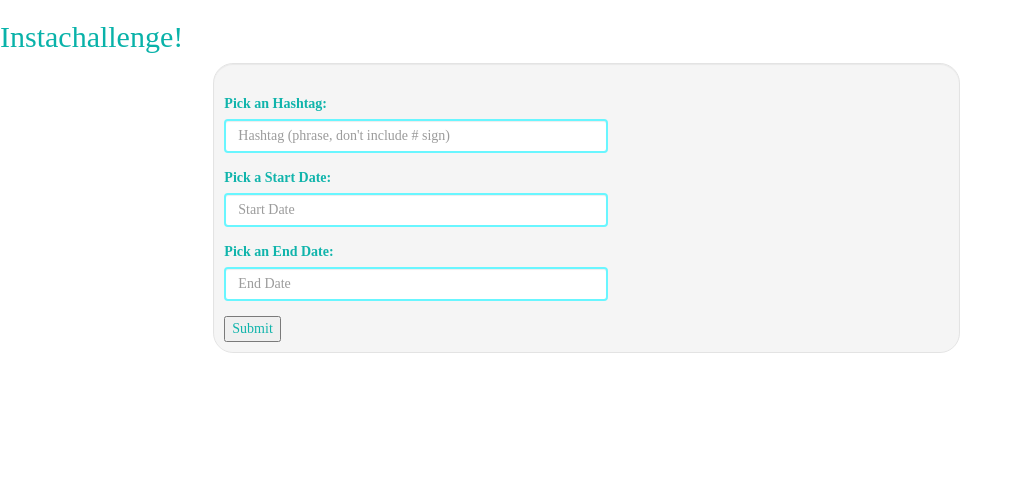
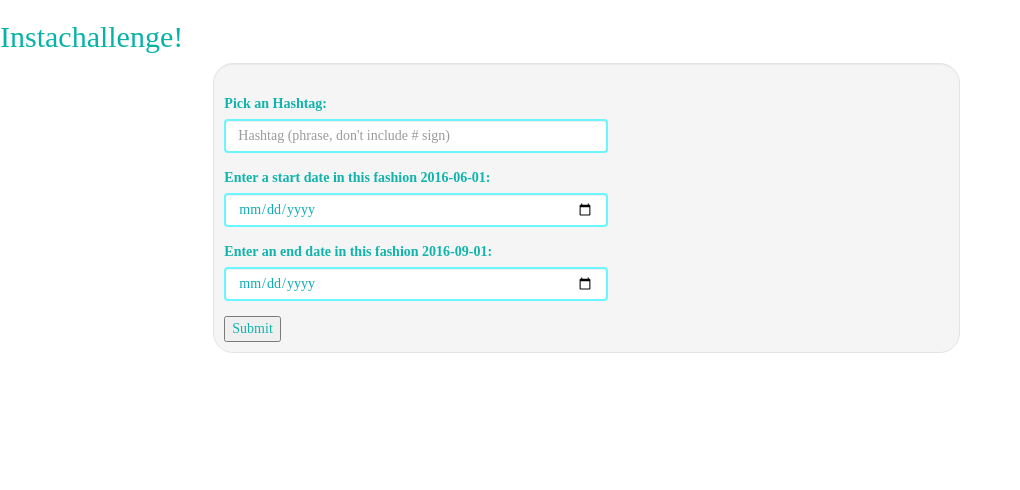
Before and after one commit to kelly4strength/instachallenge, a Flask app: page / in a window 1280 px wide. Shown: the top 490 px of the page, without its empty margins (0-1020 px from the left). Run offline with Flask 2, Linux system fonts and the light colour scheme; some libraries are stand-ins or nearby versions.

Commit message:
added date setup to HTML form, need to turn it into unix to compare it to the created_time on the captions-hashtags

```diff
--- a/model.py
+++ b/model.py
@@ -16,6 +16,7 @@ class Search(db.Model):
     tag = db.Column(db.String(164), nullable=True)
     start_date = db.Column(db.String(80), nullable=True)
     end_date = db.Column(db.String(64), nullable=True)
+
 
     def __repr__(self):
         """Provide helpful representation when printed."""
--- a/server.py
+++ b/server.py
@@ -38,8 +38,10 @@ def show_results():
     tag = request.form.get("tag")
     start_date = request.form.get("start_date")
     end_date = request.form.get("end_date")
+# Need to take in start and end dates from users - Then turn them
+# into unix time and then sort the results within those times
 
-    # adding search prameters to instas db
+    # adding search parameters to instas db
     new_search = Search(tag=tag,
                     start_date=start_date,
                     end_date=end_date)
@@ -51,29 +53,28 @@ def show_results():
 
     # use the python requests library to call the endpoint URL and get the data (type(r)='requests.models.Response')
     r = requests.get(endpoint)
-# print r.status_code(look this up)
+
+    # Confirming response is good (200)
+    print r.status_code
 
     # set the response to json (dict)
     huge_data = r.json()
 
-    # test_url work but only gets you the url at index [0]
-    #so I loop through huge_data['data'] for each index?
-
-    test_url = huge_data['data'][0]['images']['standard_resolution']['url']
-
-    # I need to set up a for loop that loops over the huge_data dictionary
-    # and gets the data for each individual image in the response list
-
+    # For loop that loops over the huge_data[data] dictionary
+    # and gets urls for each image in the response list and puts them in urls[]
     urls = []
 
     for i in huge_data['data']:
         image_url = i['images']['thumbnail']['url']
         # print image_url
         urls.append(image_url)
-        # print "URLS"
         # print urls
 
-# want to get to the user's
+    for i in huge_data['data']:
+        caption_time = i['caption']['created_time']
+        print caption_time
+
+
         # "data":
             # user": {"username": "kelly4strength",
                 # "profile_picture": "https://scontent.cdninstagram.com/t51.2885-19/10865062_1630836193858815_1047750309_a.jpg",
--- a/templates/form.html
+++ b/templates/form.html
@@ -13,13 +13,13 @@
           </div>
 
           <div class="form-group">
-            <label for="start_date">Pick a Start Date:</label>
-           <input type="text" name="start_date" class="form-control" id="InputStartDate" placeholder="Start Date">
+            <label for="start_date">Enter a start date in this fashion 2016-06-01:</label>
+           <input type="date" name="start_date" max="2020-12-31" class="form-control" id="InputStartDate" placeholder="Start Date">
           </div>
 
           <div class="form-group">
-            <label for="end_date">Pick an End Date:</label>
-           <input type="text" name="end_date" class="form-control" id="InputEndDate" placeholder="End Date">
+            <label for="end_date">Enter an end date in this fashion 2016-09-01:</label>
+           <input type="date" name="end_date" min="2009-01-02" class="form-control" id="InputEndDate" placeholder="End Date">
           </div>
 
           <input type="submit">
```
Also changed, not shown: 1 other file.
